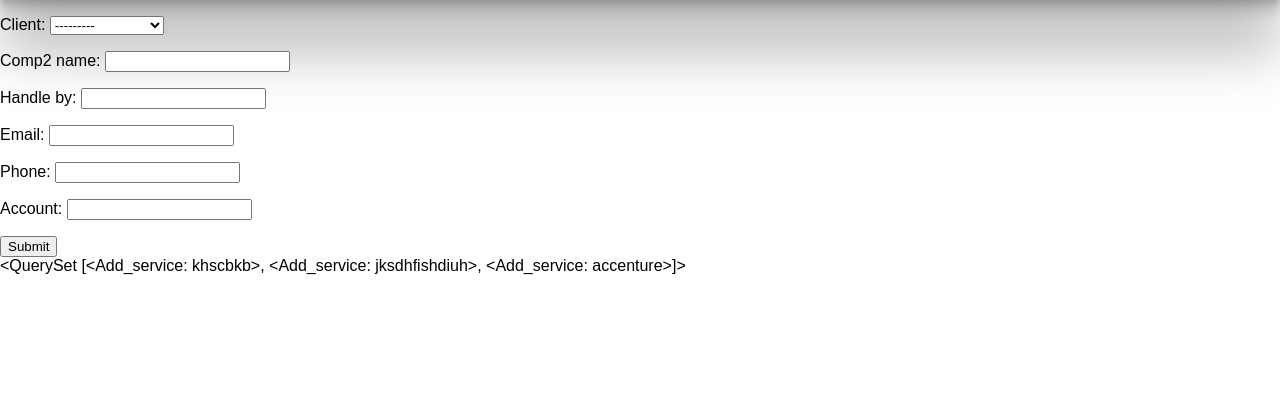
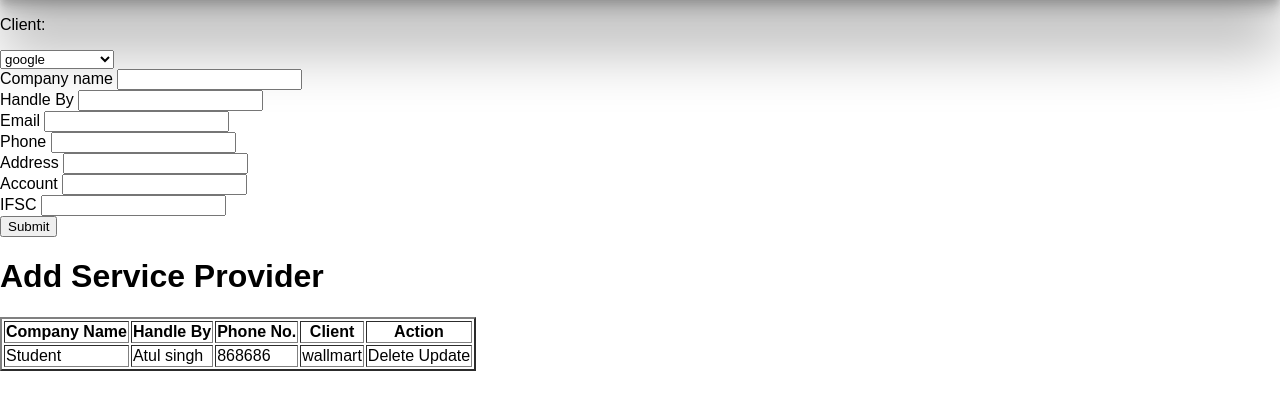
Before and after one commit to chatbot-1/django-invoice, a Django app: page /add_service/ in a window 1280 px wide. Shown: the part 68-478 px from the top of the page. Run offline with Django 4.2, Linux system fonts and the light colour scheme; data comes from the database, SQL or seed files in the repository; some libraries are stand-ins or nearby versions.

Commit message:
new commits

```diff
--- a/invoice/urls.py
+++ b/invoice/urls.py
@@ -27,8 +27,10 @@ urlpatterns = [
     path('login/', log_in, name='login'),
     path('signup/', sign_up, name='signup'),
     path('logout/', log_out, name='logout'),
-    path('add_service/', add_service, name='addService'),
+    path('add_service/', provider, name='addService'),
     path('add_client/', client, name='client'),
     path('service/', service, name='service'),
+    path('delete_service/<id>/', delete_provider, name='delService'),
+    path('update_service/<id>/', update_provider, name='upService'),
     # path('ajax/load-client/', load_client, name='loadClient'),
 ]
--- a/myInvoice/admin.py
+++ b/myInvoice/admin.py
@@ -1,7 +1,7 @@
 from django.contrib import admin
-from .models import Client, Service, Add_service
+from .models import *
 
 # Register your models here.
 admin.site.register(Client)
 admin.site.register(Service)
-admin.site.register(Add_service)
+admin.site.register(Provider)
--- a/myInvoice/forms.py
+++ /dev/null
@@ -1,69 +0,0 @@
-from django.contrib.auth.forms import AuthenticationForm
-from django.contrib.auth.models import User
-from django import forms
-from .models import Client, Service, Add_service
-
-class UserLogin(AuthenticationForm, forms.ModelForm):
-    class Meta:
-        model = User
-        fields = ['username', 'password']
-
-        labels = {
-            'username':'UserID',
-            'password':'password'
-        }
-
-        def __init__(self, *args, **kwargs):
-            super(UserLogin, self).__init__(*args, **kwargs)
-
-            self.fields['username'].widget.attrs['class'] = 'form-control'
-            self.fields['password'].widget.attrs['class'] = 'form-control'
-
-class ClientData(forms.ModelForm):
-    class Meta:
-        model = Add_service
-        fields = ('client', 'comp2_name', 'handle_by', 'email', 'phone', 'account')
-
-        def __init__(self, *args, **qwargs):
-            super().__init__(*args, **qwargs)
-            self.fields['service'].queryset = Service.objects.none()
-
-            if 'client' in self.data:
-                try:
-                    client_id = int(self.data.get('client'))
-                    self.fields['service'].queryset = Service.objects.filter(client_id = client_id).order_by('comp2_name')
-                except (ValueError, TypeError):
-                    pass
-            elif self.instance.pk:
-                self.fields['service'].queryset = self.instance.client.service_set.order_by('comp2_name')
-
-# class ServiceData(forms.ModelForm):
-#     class Meta:
-#         model = Service
-#         fields = ('client', 'description', 'quantity', 'amount',)
-
-#         def __init__(self, *args, **qwargs):
-#             super().__init__(*args, **qwargs)
-#             self.fields['service'].queryset = Service.objects.none()
-
-#             if 'client' in self.data:
-#                 try:
-#                     client_id = int(self.data.get('client'))
-#                     self.fields['service'].queryset = Service.objects.filter(client_id = client_id).order_by('comp2_name')
-#                 except (ValueError, TypeError):
-#                     pass
-#             elif self.instance.pk:
-#                 self.fields['service'].queryset = self.instance.client.service_set.order_by('comp2_name')
-
-class ServiceForm(forms.ModelForm):
-    class Meta:
-        model = Service
-        fields = ['client', 'description', 'quantity', 'amount']
-
-    def __ini__(self, *args, **qwargs):
-        super(Service, self).__init__(*args, **qwargs)
-
-        self.fields['client'].widget.attrs['class'] = 'form-control'
-        self.fields['description'].widget.attrs['class'] = 'form-control'
-        self.fields['quantity'].widget.attrs['class'] = 'form-control'
-        self.fields['amount'].widget.attrs['class'] = 'form-control'
--- a/myInvoice/static/css/main.css
+++ b/myInvoice/static/css/main.css
@@ -150,3 +150,6 @@ form .not{
     border: 1px solid grey;
     padding: 30px 20px;
 }
+.client-matter{
+    display: flex;
+}
--- a/myInvoice/templates/addService.html
+++ b/myInvoice/templates/addService.html
@@ -6,13 +6,74 @@
         <div class="ser-data">
             <form action="" method="post">
                 {% csrf_token %}
+                <p>Client: </p>
 
-                {{ form.as_p }}
+                <select name="client" id="">
+                    {% for i in clients %}
+                    <option value="{{i.id}}">{{i.comp_name}}</option>
+                    {% endfor %}
+                </select>
+                <div class="provider-box">
+                    <label for="">Company name</label>
+                    <input name="company" type="text">
+                </div>
+                <div class="provider-box">
+                    <label for="">Handle By</label>
+                    <input name="handle" type="text">
+                </div>
+                <div class="provider-box">
+                    <label for="">Email</label>
+                    <input name="email" type="email">
+                </div>
+                <div class="provider-box">
+                    <label for="">Phone</label>
+                    <input name="number" type="number">
+                </div>
+                <div class="provider-box">
+                    <label for="">Address</label>
+                    <input name="address" type="text">
+                </div>
+                <div class="provider-box">
+                    <label for="">Account</label>
+                    <input name="account" type="number">
+                </div>
+                <div class="provider-box">
+                    <label for="">IFSC</label>
+                    <input name="ifsc" type="text">
+                </div>
+                <input type="submit" value="Submit">
 
-                <input type="submit" value="Submit">
+                <!-- {{ form.as_p }} -->
+
+                <!-- <input type="submit" value="Submit"> -->
             </form>
         </div>
-        {{serviceObj}}
+        <div class="provider">
+            <h1>Add Service Provider</h1>
+            <div class="provider-data">
+                <table border="2px">
+                    <tr>
+                        <th>Company Name</th>
+                        <th>Handle By</th>
+                        <th>Phone No.</th>
+                        <th>Client</th>
+                        <th>Action</th>
+                    </tr>
+                    {% for i in providerObj %}
+                    <tr>
+                        <td>{{i.comp_name}}</td>
+                        <td>{{i.handle}}</td>
+                        <td>{{i.phone}}</td>
+                        <td>{{i.client}}</td>
+                        <td>
+                            <a href="/delete_service/{{i.id}}">Delete</a>
+                            <a href="/update_service/{{i.id}}">Update</a>
+                        </td>
+                    </tr>
+                    {% endfor %}
+                </table>
+            </div>
+        </div>
     </div>
 </div>
 
--- a/myInvoice/views.py
+++ b/myInvoice/views.py
@@ -5,25 +5,27 @@ from django.contrib.auth.models import User
 from django.contrib import messages
 from django.contrib.auth import authenticate, login, logout
 from django.contrib.auth.decorators import login_required
-from .models import Client, Service, Add_service
-from .forms import *
+from .models import *
+# from .forms import *
 
 # Create your views here.
 
-@login_required(login_url= '/login/')
+
+@login_required(login_url='/login/')
 def home(request):
     return render(request, 'home.html')
+
 
 def log_in(request):
     if request.method == 'POST':
         username = request.POST.get('username')
         password = request.POST.get('password')
 
-        if not User.objects.filter(username = username).exists():
+        if not User.objects.filter(username=username).exists():
             messages.error(request, 'Invalid Username!!')
             return redirect('/login/')
 
-        user = authenticate(username = username, password = password)
+        user = authenticate(username=username, password=password)
         if user is None:
             messages.error(request, 'Invalid/Incorrect Username or Password')
             return redirect('/login/')
@@ -33,9 +35,11 @@ def log_in(request):
 
     return render(request, 'login.html')
 
+
 def log_out(request):
     logout(request)
     return redirect('/')
+
 
 def sign_up(request):
     if request.method == 'POST':
@@ -45,17 +49,17 @@ def sign_up(request):
         password = request.POST.get('password')
         email = request.POST.get('email')
 
-        user = User.objects.filter(username = username)
+        user = User.objects.filter(username=username)
 
         if user.exists():
             messages.error(request, 'This username is already exist')
             return redirect('/signup/')
 
         user = User.objects.create(
-            first_name = first_name,
-            last_name = last_name,
-            username = username,
-            email = email,
+            first_name=first_name,
+            last_name=last_name,
+            username=username,
+            email=email,
         )
         user.set_password(password)
         user.save()
@@ -65,56 +69,85 @@ def sign_up(request):
 
     return render(request, 'signup.html')
 
-def add_service(request):
-    form = ClientData()
-    serviceObj = Add_service.objects.all()
+
+def delete_provider(request, id):
+    queryset = Provider.objects.get(id=id)
+    queryset.delete()
+    return redirect('addService')
+
+def update_provider(request, id):
+    queryset = Provider.objects.get(id = id)
+
     if request.method == 'POST':
+        client_id = request.POST.get('client')
+        client = Client.objects.get(id = client_id)
+        comp_name = request.POST.get('company')
+        handle = request.POST.get('handle')
+        email = request.POST.get('email')
+        phone = request.POST.get('number')
+        address = request.POST.get('address')
+        account = request.POST.get('account')
+        ifsc = request.POST.get('ifsc')
 
-        form = ClientData(request.POST)
-        if form.is_valid():
-            form.save()
-            return redirect('addService')
+        queryset.client = client
+        queryset.comp_name = comp_name
+        queryset.handle = handle
+        queryset.email = email
+        queryset.phone = phone
+        queryset.address = address
+        queryset.account = account
+        queryset.ifsc = ifsc
 
-        client = request.POST.get('client')
-        comp2_name = request.POST.get('comp2_name')
-        handle_by = request.POST.get('handle_by')
-        email = request.POST.get('email')
-        phone = request.POST.get('phone')
-        account = request.POST.get('account')
+        queryset.save()
+        return redirect('addService')
+    context = {'prov': queryset, 'clients': Client.objects.all()}
+    return render(request, 'updateProvider.html', context)
 
-        user = Add_service.objects.create(
-            client = client,
-            comp2_name = comp2_name,
-            handle_by = handle_by,
-            email = email,
-            phone = phone,
-            account = account,
-        )
-        user.save()
-        # queryset = Add_service.objects.all()
-        # context = {'service' : queryset}
-    return render(request, 'addService.html', {'form': form, 'serviceObj':serviceObj})
 
 def service(request):
-    servicefm = ServiceForm()
     if request.method == 'POST':
-        servicefm = ServiceForm(request.POST)
-        if servicefm.is_valid():
-            servicefm.save()
-            return redirect('service')
-        client = request.POST.get('client')
+        client_id = request.POST.get('client')
+        client = Client.objects.get(id=client_id)
         description = request.POST.get('description')
         quantity = request.POST.get('quantity')
         amount = request.POST.get('amount')
 
         user = Service.objects.create(
-            client = client,
-            description = description,
-            quantity = quantity,
-            amount = amount,
+            client=client,
+            description=description,
+            quantity=quantity,
+            amount=amount,
         )
         user.save()
-    return render(request, 'service.html', {'servicefm': servicefm})
+        return redirect('service')
+    return render(request, 'service.html', {'clients': Client.objects.all()})
+
+def provider(request):
+    provideObj = Provider.objects.all()
+    if request.method == 'POST':
+        client_id = request.POST.get('client')
+        client = Client.objects.get(id = client_id)
+        comp_name = request.POST.get('company')
+        handle = request.POST.get('handle')
+        email = request.POST.get('email')
+        phone = request.POST.get('number')
+        address = request.POST.get('address')
+        account = request.POST.get('account')
+        ifsc = request.POST.get('ifsc')
+
+        user = Provider.objects.create(
+            client = client,
+            comp_name = comp_name,
+            handle = handle,
+            email = email,
+            phone = phone,
+            address = address,
+            account = account,
+            ifsc = ifsc
+        )
+        user.save()
+        return redirect('addService')
+    return render(request, 'addService.html', {'clients':Client.objects.all(), 'providerObj':provideObj})
 
 def client(request):
     if request.method == 'POST':
@@ -125,15 +158,13 @@ def client(request):
         address = request.POST.get('address')
 
         user = Client.objects.create(
-            comp_name = comp_name,
-            gst = gst,
-            country = country,
-            state = state,
-            address = address,
+            comp_name=comp_name,
+            gst=gst,
+            country=country,
+            state=state,
+            address=address,
         )
         user.save()
+        return redirect('client')
 
     return render(request, 'client.html')
-
-# def load_client(request):
-#     client_id = request.GET.get('')
```
Also changed, not shown: myInvoice/models.py (+17 -8 lines), myInvoice/templates/service.html (+21 -3 lines), myInvoice/templates/updateProvider.html (added, +50 -0 lines), db.sqlite3, myInvoice/migrations/0003_remove_client_user_alter_add_service_client.py (added), myInvoice/migrations/0004_alter_add_service_table_alter_client_table_and_more.py (added), myInvoice/migrations/0005_delete_add_service.py (added), myInvoice/migrations/0006_provider.py (added), myInvoice/migrations/0007_alter_provider_phone.py (added), myInvoice/templates/update.html (added).
